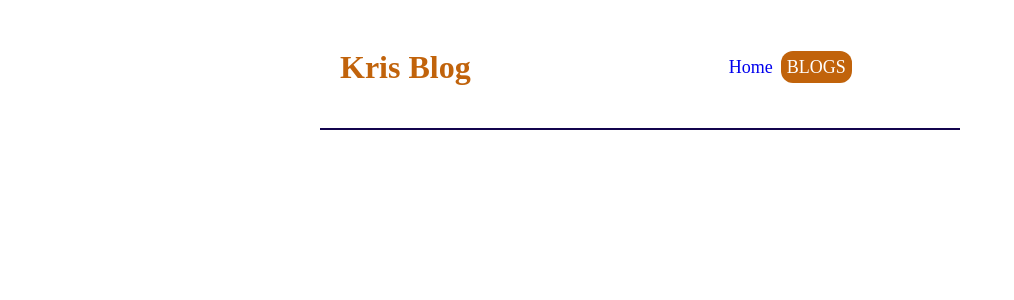
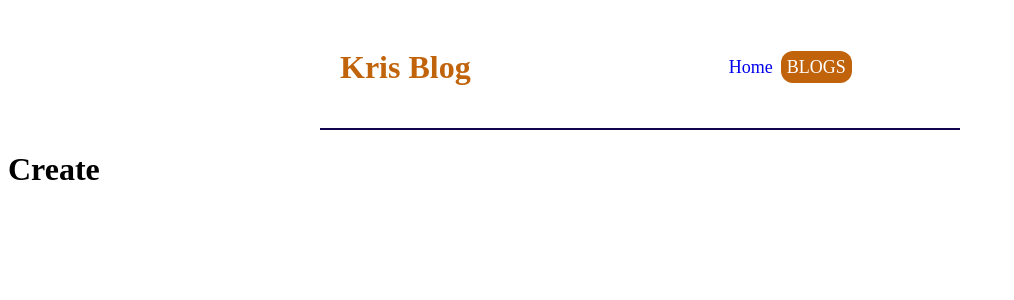
Before and after one commit to ernestkris6/web, a React (Create React App) app: page /create in a window 1280 px wide. Before the commit this address had no page. Shown: the top 300 px of the page, without its empty margins (0-1014 px from the left). Built offline with nearby package versions, Linux system fonts and the light colour scheme.

Commit message:
exact path

```diff
--- a/src/App.js
+++ b/src/App.js
@@ -3,6 +3,7 @@ import Navbar from './Component/Navbar';
 
 import { BrowserRouter, Routes, Route } from 'react-router-dom';
 import Home from './Pages/Home';
+import Create from './Pages/Create';
 
 const App =() => {
   return (
@@ -10,7 +11,9 @@ const App =() => {
         <Navbar />
         <BrowserRouter>
         <Routes>
-          <Route path="/" element={<Home />}>Home</Route>
+          <Route exact path="/" element={<Home />}>Home</Route>
+          <Route path='/create' element={<Create />}></Route>
+
         </Routes>
         </BrowserRouter>
     </div>
```
